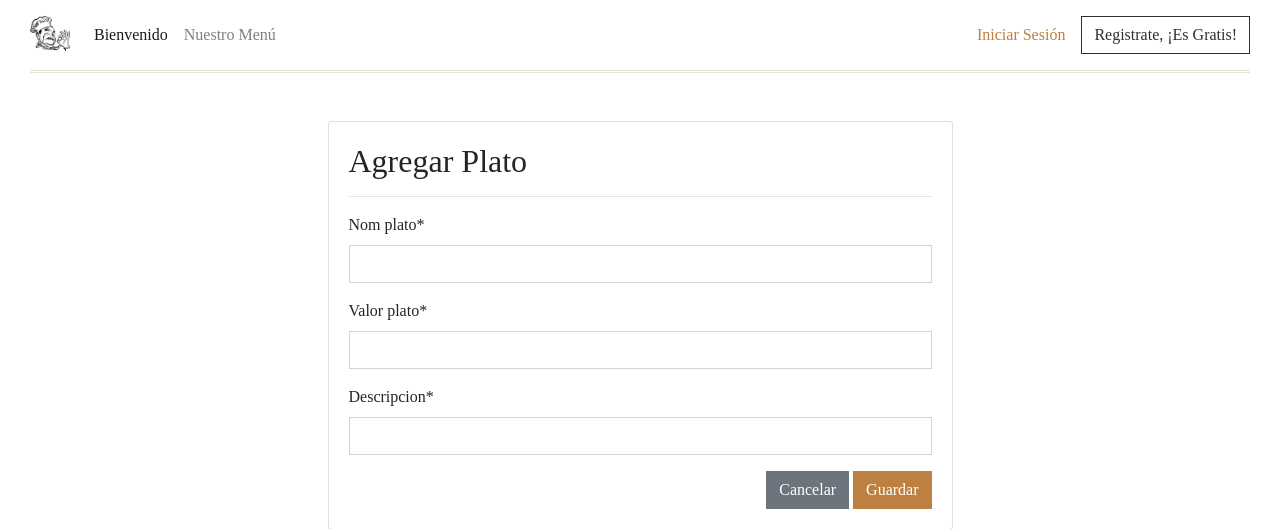
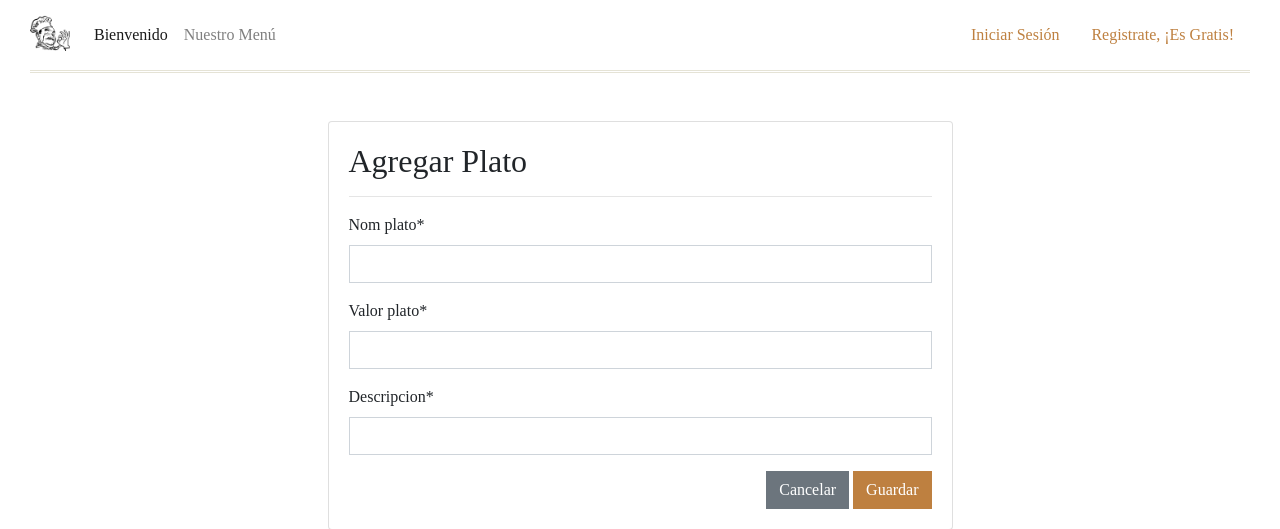
Before and after one commit to oscarlmL/AlimentosSantiago, a Django app: page /agregar-plato/ in a window 1280 px wide. Shown: the top 529 px of the page. Run offline with Django 3.2, Linux system fonts and the light colour scheme; some libraries are stand-ins or nearby versions; some web fonts are replaced.

Commit message:
Update home.html

```diff
--- a/OrderFood/templates/base.html
+++ b/OrderFood/templates/base.html
@@ -65,8 +65,11 @@
                     </a>
                 </li>
 
-                <a href="#" class="btn btn-outline-dark">Registrate, ¡Es Gratis!</a>
-
+                <li class="nav-item nav">
+                    <a class="nav-link active" href="{% url 'registro' %}">
+                        <span>Registrate, ¡Es Gratis!</span>
+                    </a>
+                </li>
 
 
                 {% endif %}
```
